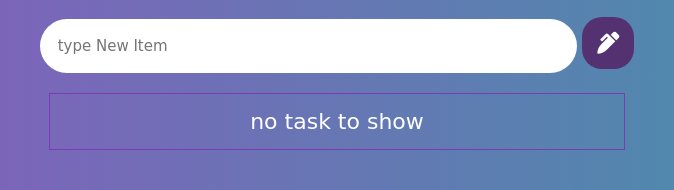
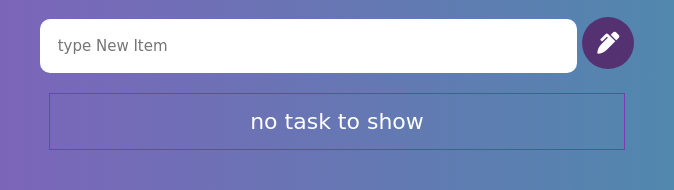
Before and after one commit to yousef7472/todo-list, a plain HTML site: page index.html in a window 1280 px wide. Shown: the part 432-622 px from the top of the page, 303-977 px from the left. Drawn offline with nearby package versions, Linux system fonts and the light colour scheme.

Commit message:
Update style.css

```diff
--- a/css/style.css
+++ b/css/style.css
@@ -46,12 +46,12 @@
     outline: none;
     border: none;
     font-size: 15px;
-    border-radius: 30px;
+    border-radius: 10px;
 }
 .add i {
     padding: 15px 15px;
     color: white;
-    border-radius: 20px;
+    border-radius: 50%;
     font-size: 22px;
     background-color: #540954ab;
     cursor: pointer;
```
